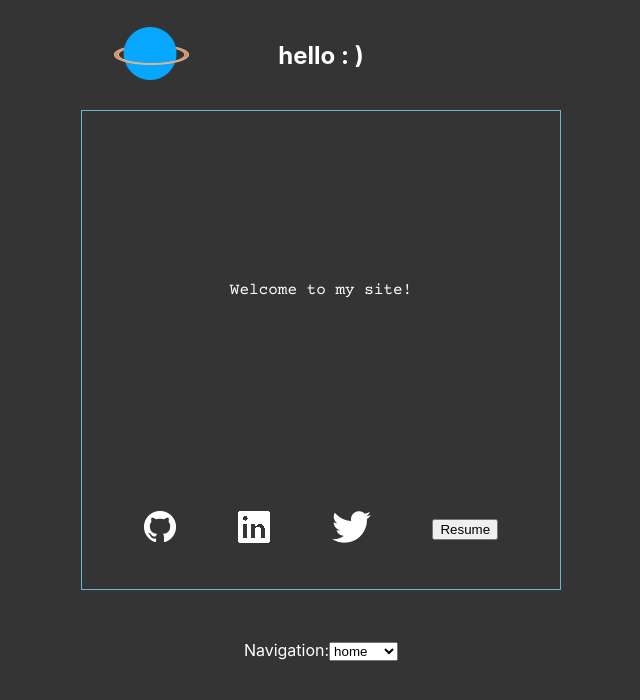
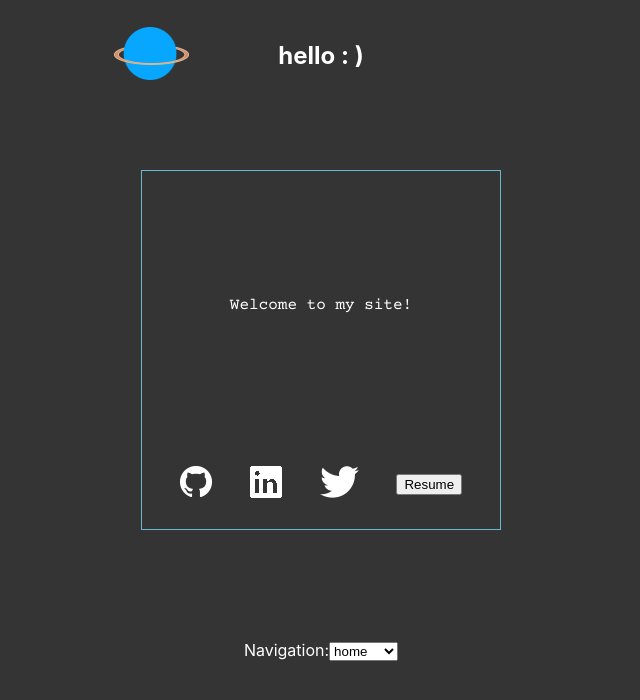
Before and after one commit to sgerpdx/pop-signpost, a Next.js app: page / in a window 1280 px wide. Shown: the top 700 px of the page, without its empty margins (319-959 px from the left). Built offline with nearby package versions, Linux system fonts and the light colour scheme; a web font is replaced by a local one.

Commit message:
content reduced from 480sqpx to 360 + rotationX

```diff
--- a/pages/index.jsx
+++ b/pages/index.jsx
@@ -57,7 +57,7 @@ export default function Home() {
       <section className={styles.middleRow}>
         <div
           className={styles.displayArea}
-          style={{ transform: `rotateY(${contentTransform})` }}
+          style={{ transform: `rotateX(${contentTransform})` }}
         >
           <div className={styles.frontBox} style={style.boxVantage}>
             <Intro />
--- a/styles/Home.module.css
+++ b/styles/Home.module.css
@@ -77,11 +77,11 @@
 /* below is styling for cube-div-rotation */
 
 .displayArea {
-  width: 480px;
-  height: 480px;
+  width: 360px;
+  height: 360px;
   transform-style: preserve-3d;
   transition: transform 1s;
-  transform: translateZ(240px);
+  transform: translateZ(180px);
   border: 0;
 }
 
@@ -99,9 +99,9 @@
 .frontBox {
   background-color: rgb(53, 52, 52);
   border: solid 1px rgb(105, 182, 207);
-  width: 480px;
-  height: 480px;
-  transform: rotate3d(0, 1, 0, 0deg) translateZ(240px);
+  width: 360px;
+  height: 360px;
+  transform: rotate3d(1, 0, 0, 0deg) translateZ(180px);
   position: relative;
   backface-visibility: hidden;
 }
@@ -109,9 +109,9 @@
 .sideBoxRight {
   background-color: rgb(53, 52, 52);
   border: solid 1px lightgreen;
-  width: 480px;
-  height: 480px;
-  transform: rotate3d(0, 1, 0, 90deg) translateZ(240px);
+  width: 360px;
+  height: 360px;
+  transform: rotate3d(1, 0, 0, 90deg) translateZ(180px);
   position: relative;
   backface-visibility: hidden;
 }
@@ -119,9 +119,9 @@
 .backBox {
   background-color: rgb(53, 52, 52);
   border: solid 1px rgb(248, 78, 248);
-  width: 480px;
-  height: 480px;
-  transform: rotate3d(0, 1, 0, 180deg) translateZ(240px);
+  width: 360px;
+  height: 360px;
+  transform: rotate3d(1, 0, 0, 180deg) translateZ(180px);
   position: relative;
   backface-visibility: hidden;
 }
@@ -129,9 +129,9 @@
 .sideBoxLeft {
   background-color: rgb(53, 52, 52);
   border: solid 1px orange;
-  width: 480px;
-  height: 480px;
-  transform: rotate3d(0, 1, 0, 270deg) translateZ(240px);
+  width: 360px;
+  height: 360px;
+  transform: rotate3d(1, 0, 0, 270deg) translateZ(180px);
   position: relative;
   backface-visibility: hidden;
 }
```
